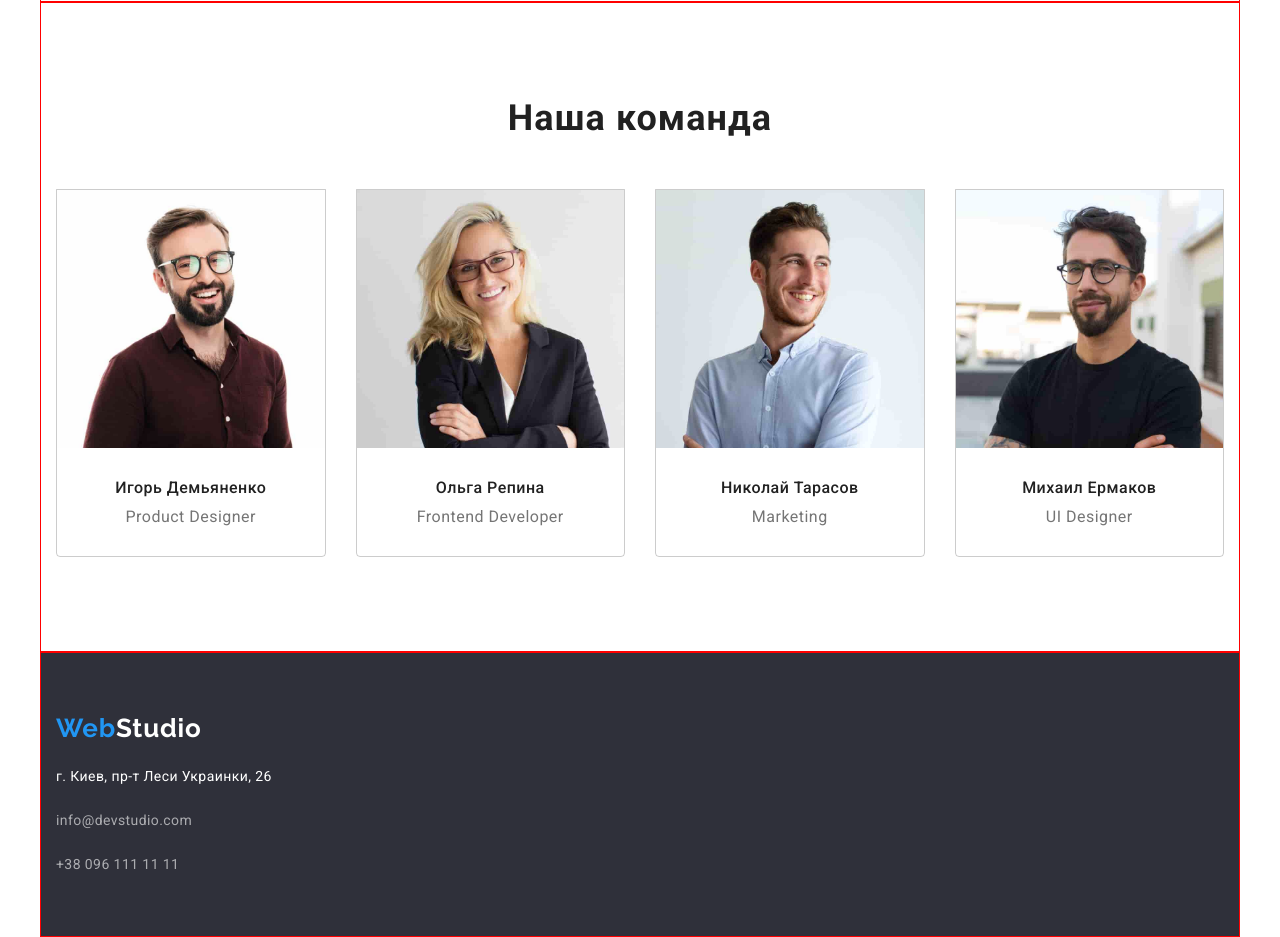
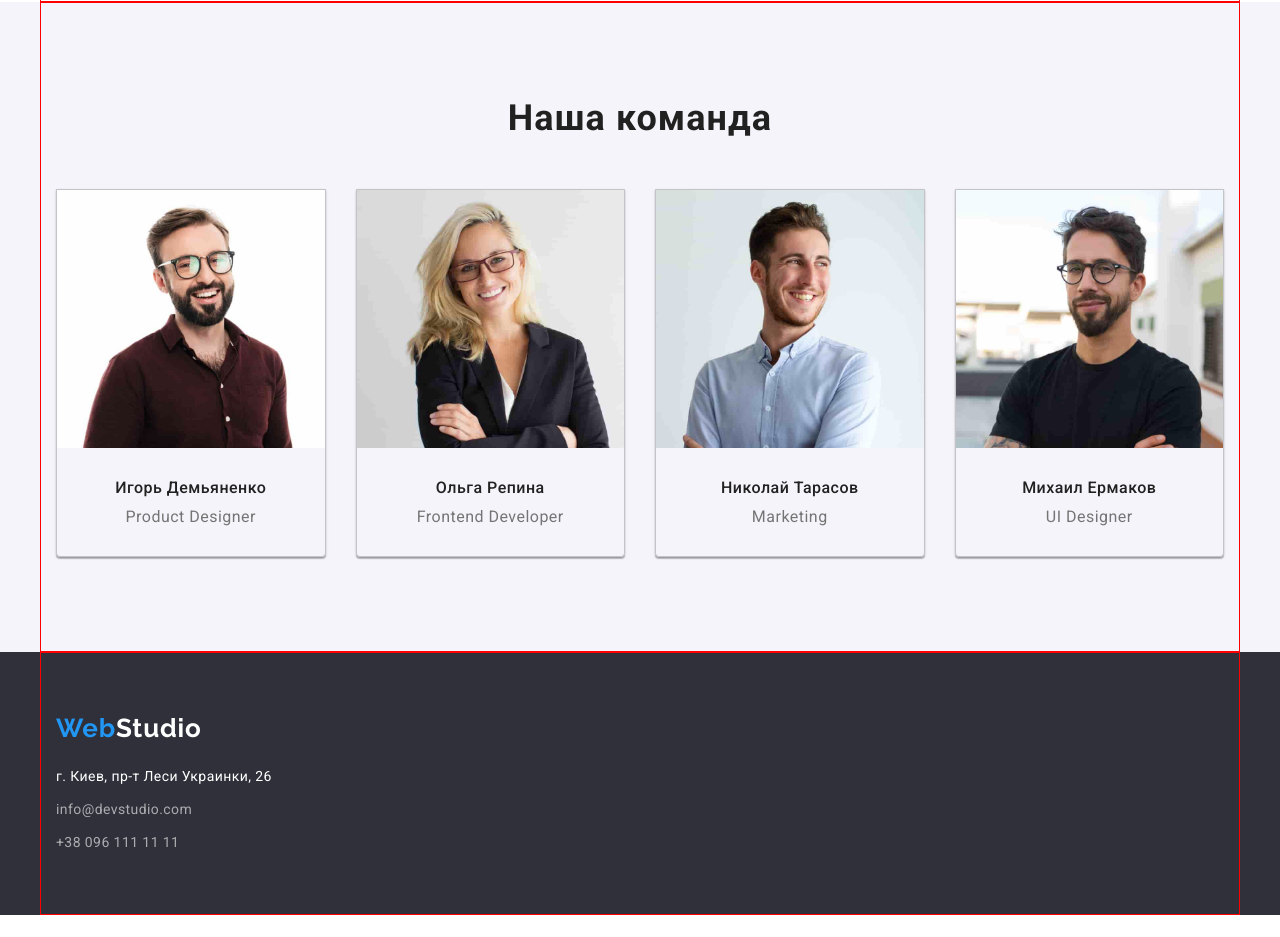
Before and after one commit to ViacheslavDedov/goit-markup-hw-03, a plain HTML site: page index.html in a window 1280 px wide. Shown: the part 1440-2377 px from the top of the page. After the commit the page ends 2355 px from the top, so only its background shows below. Drawn offline with nearby package versions, Linux system fonts and the light colour scheme.

Commit message:
добавляет тень карточкам и фон команде

```diff
--- a/css/style.css
+++ b/css/style.css
@@ -214,6 +214,10 @@ header .logo {
 
 /* our team */
 
+.section-team {
+    background-color: var(--buton-collor);
+}
+
 .team {
     display: flex;
     flex-wrap: wrap;
@@ -232,6 +236,7 @@ header .logo {
     border: 1px solid rgba(0, 0, 0, 0.2);
     border-bottom-left-radius: 4px;
     border-bottom-right-radius: 4px;
+    box-shadow: 0px 1px 3px rgba(0, 0, 0, 0.12), 0px 1px 1px rgba(0, 0, 0, 0.14), 0px 2px 1px rgba(0, 0, 0, 0.2);
 }
 
 .team-card:not(:last-child) {
@@ -259,10 +264,14 @@ header .logo {
 
 /* footer */
 
+footer {
+    background-color: var(--backgr-color)
+}
+
 footer .container {
     padding-top: 60px;
     padding-bottom: 60px;
-    background-color: var(--backgr-color)
+
 }
 
 .logo-white {
@@ -271,7 +280,6 @@ footer .container {
 }
 
 address li {
-    padding-top: 20px;
     font-style: normal;
     font-weight: normal;
     line-height: calc(24 / 14);
@@ -279,8 +287,15 @@ address li {
     color: var(--third-color);
 }
 
+address li:not(:last-child) {
+    margin-bottom: 9px;
+}
+
+address li:first-child {
+    margin-top: 20px;
+}
+
 address a {
-    padding-top: 9px;
     color: var(--backgr);
 }
 
--- a/index.html
+++ b/index.html
@@ -78,7 +78,7 @@
 </section>
 
 <!-- Наша команда -->
-<section class="section">
+<section class="section-team">
     <div class="container">
         <h2 class="team-title">Наша команда</h2>
             <ul class="team">
@@ -112,7 +112,7 @@
     <div class="container">
         <a href="./index.html" class="logo">Web<span class="logo-white">Studio</span></a>
         <address>
-            <ul>
+            <ul class="address">
                 <li>г. Киев, пр-т Леси Украинки, 26</li>
                 <Li> <a href="mailto:info@devstudio.com">info@devstudio.com </a> </li>
                 <li> <a href="tel:+380961111111">+38 096 111 11 11 </a></li>
```
